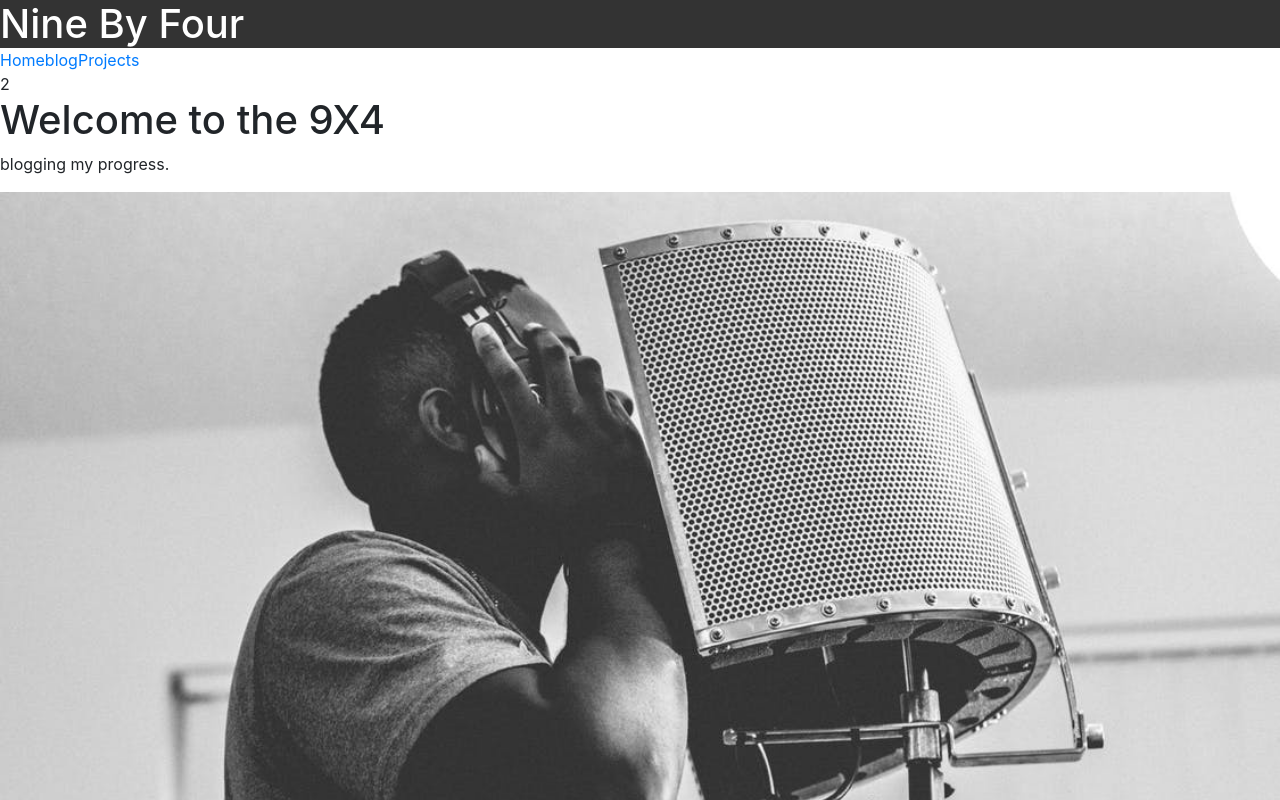
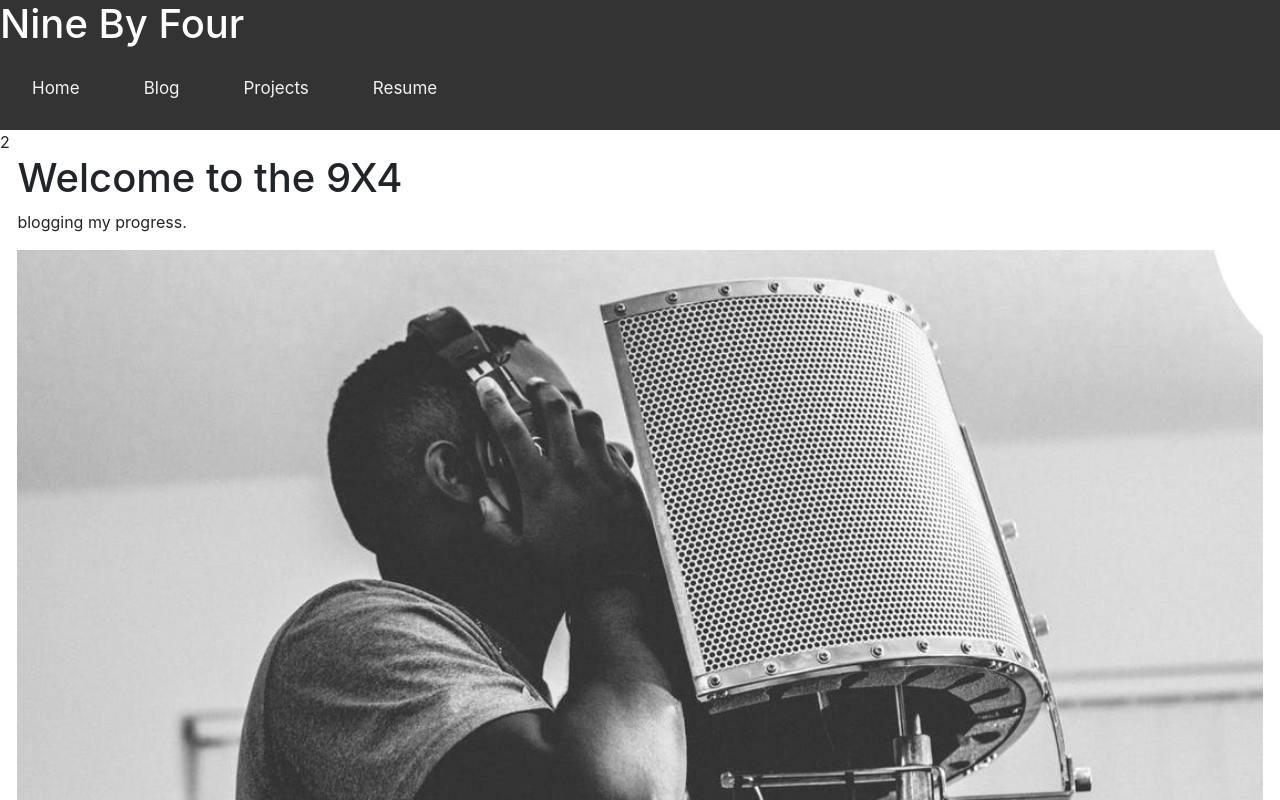
Before and after one commit to dredamonsta1/culcher-blog, a Gatsby site: page / in a window 1280 px wide. Shown: the top 800 px of the page. Built offline with nearby package versions, Linux system fonts and the light colour scheme; Gatsby itself is replaced by a stand-in of ours.

Commit message:
changed navbar and links to each bar

```diff
--- a/src/components/Menu/Menu.js
+++ b/src/components/Menu/Menu.js
@@ -1,58 +1,30 @@
+import { Link } from 'gatsby';
 import React from 'react'
-import Link from 'gatsby-link';
-// import { Collapse, Navbar, NavbarToggler, NavbarBrand, Nav, NavItem, NavLink } from 'reactstrap';
+// import Link from 'gatsby-link';
+import style from './Menu.module.css';
 
 
-const Menu = () => {
+const Menu = ({ children }) => {
   return(
-    <div className="navTitle">
-    <a className="homeTab" href="#">Home</a>
-    <a href="#">blog</a>
-    <a href="#">Projects</a>
+    <div className={style.Menu}>
+    <Link to="/">
+      <a className="home-tab" href="#9X4">Home</a>
+    </Link>
+    <Link to="/Blog">
+      <a href="#Blog">Blog</a>
+    </Link>
+
+    <Link to="Projects">
+      <a href="#Projects">Projects</a>
+    </Link>
+
+    <Link to="/Resume">
+      <a href="#Resume">Resume</a>
+    </Link>
+
     </div>
   )
 
 }
 
 export default Menu;
-
-
-// export default class Example extends React.Component {
-//   constructor(props) {
-//     super(props);
-
-//     this.toggleNavbar = this.toggleNavbar.bind(this);
-//     this.state = {
-//       collapsed: true
-//     };
-//   }
-
-//   toggleNavbar() {
-//     this.setState({
-//       collapsed: !this.state.collapsed
-//     });
-//   }
-//   render() {
-//     return (
-//       <div>
-//         <Navbar color="faded" light>
-//           <NavbarBrand href="/" className="mr-auto"><Link to="/">9X4</Link></NavbarBrand>
-//           <NavbarToggler onClick={this.toggleNavbar} className="mr-2" />
-//           <Collapse isOpen={!this.state.collapsed} navbar>
-//             <Nav navbar>
-//               <NavItem>
-//                 <Link to="/feedback">Feedback</Link>
-//               </NavItem>
-//               <NavItem>
-//               <Link to="/about">About</Link>
-//               </NavItem>
-//               <NavItem>
-//                 <NavLink href="/components/">Components</NavLink>
-//               </NavItem>
-//             </Nav>
-//           </Collapse>
-//         </Navbar>
-//       </div>
-//     );
-//   }
-// }
--- a/src/components/Menu/Menu.module.css
+++ b/src/components/Menu/Menu.module.css
@@ -0,0 +1,24 @@
+.Menu {
+    display: flex;
+    overflow: hidden;
+    background-color: #333;
+  }
+
+  .Menu a {
+    float: left;
+    color: #f2f2f2;
+    text-align: center;
+    padding: 14px 16px;
+    text-decoration: none;
+    font-size: 17px;
+  }
+
+  .Menu a:hover {
+    background-color: #ddd;
+    color: black;
+  }
+
+  .Menu a.active {
+    background-color: #4CAF50;
+    color: white;
+  }
--- a/src/components/header.js
+++ b/src/components/header.js
@@ -34,12 +34,12 @@ const Header = ({ siteTitle }) => (
   </div>
 )
 
-// Header.propTypes = {
-//   siteTitle: PropTypes.string,
-// }
+Header.propTypes = {
+  siteTitle: PropTypes.string,
+}
 
-// Header.defaultProps = {
-//   siteTitle: ``,
-// }
+Header.defaultProps = {
+  siteTitle: ``,
+}
 
 export default Header
--- a/src/components/layout.js
+++ b/src/components/layout.js
@@ -2,7 +2,7 @@ import React from 'react'
 import PropTypes from 'prop-types'
 import { StaticQuery, graphql } from 'gatsby'
 
-import Header from './header'
+import Header from './Header'
 import Menu from './Menu/Menu'
 import './layout.css'
 
@@ -24,12 +24,12 @@ const Layout = ({ children }) => (
         <Menu />
         {new Date().getDate()}
         <div
-          // style={{
-          //   margin: `0 auto`,
-          //   maxWidth: `100%`,
-          //   padding: `0px 1.0875rem 1.45rem`,
-          //   paddingTop: 0,
-          // }}
+          style={{
+            margin: `0 auto`,
+            maxWidth: `100%`,
+            padding: `0px 1.0875rem 1.45rem`,
+            paddingTop: 0,
+          }}
         >
           {children}
         //   <footer>
```
Also changed, not shown: src/components/Header/Header.module.css (added).
